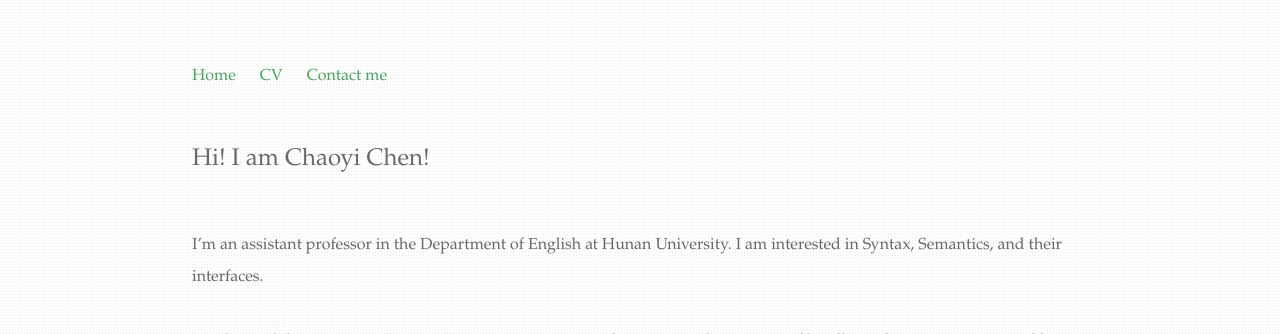
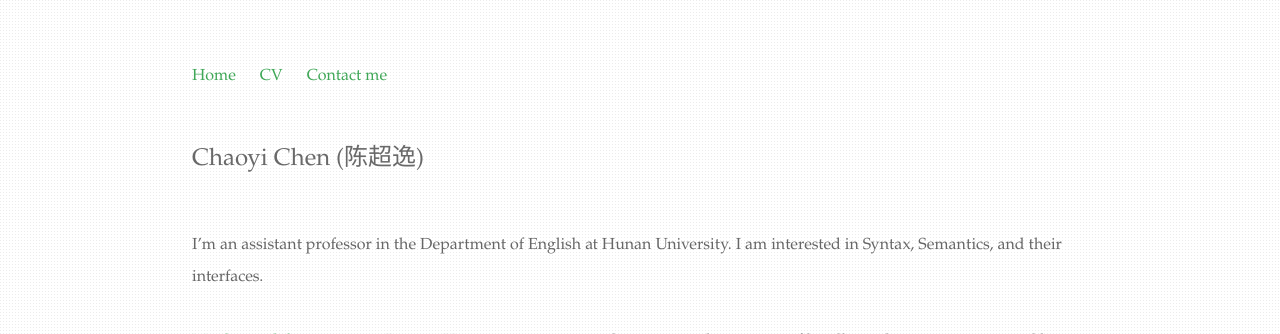
Before and after one commit to chaoyichen71/chaoyichen71.github.io, a Jekyll site: the page built from index.html, in a window 1280 px wide. Shown: the top 334 px of the page. Built offline with Jekyll 4.4.1, drawn with Linux system fonts in a browser that asks for light colours.

Commit message:
Update index.html

```diff
--- a/index.html
+++ b/index.html
@@ -4,7 +4,7 @@ title: Chaoyi Chen (陈超逸)
 ---
                 </br>
 		<div class="blurb">
-			<h2>Hi! I am Chaoyi Chen!</h2><br>
+			<h2>Chaoyi Chen (陈超逸) </h2><br>
 			<p>I’m an assistant professor in the Department of English at Hunan University. I am interested in Syntax, Semantics, and their interfaces.<br><br>
 		        <a href="https://www.proquest.com/docview/3127485069/abstract/D4A6FEE83B444E11PQ/1?sourcetype=Dissertations%20&%20Theses">My doctoral dissertation</a> at Rutgers University investigates the syntax and semantics of headless relatives, co-supervised by <a href="https://sites.rutgers.edu/mark-baker/people/mark-baker/">Mark Baker</a> and <a href="https://yimeixiang.wordpress.com/">Yimei Xiang</a>.<br>
 			Other than headless relatives, I am also interested in concessive scalar particles, verbal reduplications, limited ellipsis, null categories, and reflexives.
```
